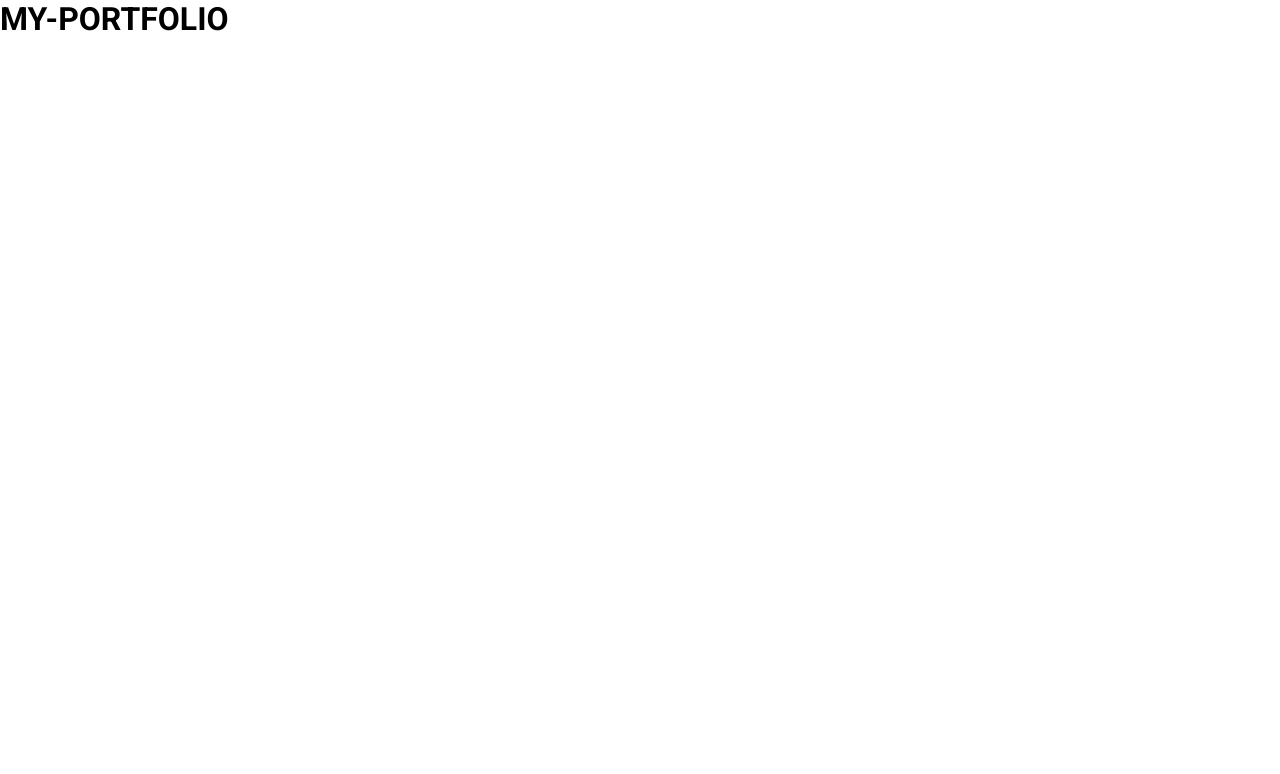
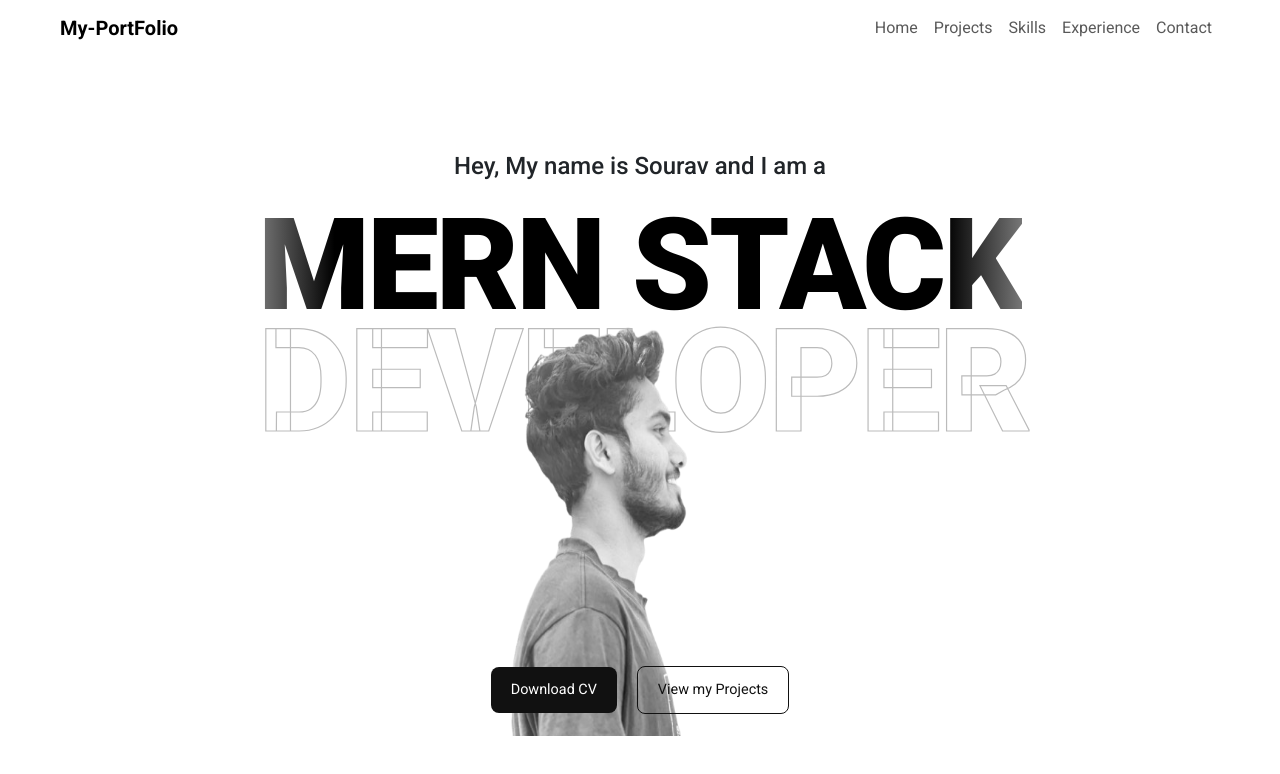
Before and after one commit to sourav11223454/my-portfolio, a React (Vite) app: page / in a window 1280 px wide. Shown: the top 774 px of the page. Built offline with nearby package versions, Linux system fonts and the light colour scheme; a web font is replaced by a local one.

Commit message:
ongoing project

```diff
--- a/index.html
+++ b/index.html
@@ -8,9 +8,11 @@
     <link rel="preconnect" href="https://fonts.googleapis.com">
 <link rel="preconnect" href="https://fonts.gstatic.com" crossorigin>
 <link href="https://fonts.googleapis.com/css2?family=Dancing+Script:wght@400..700&family=Josefin+Sans:ital,wght@0,100..700;1,100..700&family=Oswald:wght@200..700&family=Playfair+Display:ital,wght@0,400..900;1,400..900&family=Roboto:ital,wght@0,100..900;1,100..900&display=swap" rel="stylesheet">
+<link href="https://cdn.jsdelivr.net/npm/bootstrap@5.3.8/dist/css/bootstrap.min.css" rel="stylesheet" integrity="sha384-sRIl4kxILFvY47J16cr9ZwB07vP4J8+LH7qKQnuqkuIAvNWLzeN8tE5YBujZqJLB" crossorigin="anonymous">
   </head>
   <body>
     <div id="root"></div>
     <script type="module" src="/src/main.jsx"></script>
+    <script src="https://cdn.jsdelivr.net/npm/bootstrap@5.3.8/dist/js/bootstrap.bundle.min.js" integrity="sha384-FKyoEForCGlyvwx9Hj09JcYn3nv7wiPVlz7YYwJrWVcXK/BmnVDxM+D2scQbITxI" crossorigin="anonymous"></script>
   </body>
 </html>
--- a/src/App.css
+++ b/src/App.css
@@ -1,6 +1,139 @@
-*{
+* {
   margin: 0;
   padding: 0;
-  font-family: Roboto
-;
+  font-family: Roboto;
 }
+
+.home-text {
+  position: relative;
+  height: 100vh;
+  display: flex;
+  flex-direction: column;
+  justify-content: flex-start;
+  align-items: center;
+  overflow: hidden;
+  background: #fff;
+  font-family: 'Inter', sans-serif;
+  padding-top: 12vh;
+   animation: fadeUp 1s ease forwards;
+}
+
+.intro{
+    animation: fadeUp 0.8s ease forwards;
+  animation-delay: 0.2s;
+  opacity: 0;
+}
+
+.mern {
+  font-size: 8rem;
+  font-weight: 900;
+  background: linear-gradient(90deg,
+      #777 0%,
+      #000 10%,
+      #000 90%,
+      #777 100%);
+  -webkit-background-clip: text;
+  -webkit-text-fill-color: transparent;
+  z-index: 3;
+  letter-spacing: -3px;
+
+  animation: fadeUp 0.8s ease forwards;
+  animation-delay: 0.4s;
+  opacity: 0;
+
+}
+
+.dev {
+  position: absolute;
+  font-size: 9rem;
+  font-weight: 950;
+  color: transparent;
+  -webkit-text-stroke: 1.2px #bbb;
+
+  z-index: 1;
+  letter-spacing: -2px;
+  top: 30%;
+  transform: translateY(20px);
+
+   animation: fadeUp 0.8s ease forwards;
+  animation-delay: 0.6s;
+  opacity: 0;
+
+}
+
+.text-wrapper {
+  position: relative;
+  display: flex;
+  justify-content: center;
+  align-items: center;
+  margin-top: 10px;
+}
+
+.photo {
+  position: absolute;
+  top: 20%;
+  height: 65%;
+  width: 25%;
+  z-index: 2;
+  filter: grayscale(100%);
+  opacity: 90%;
+
+  animation: fadeUp 0.8s ease forwards;
+  animation-delay: 0.8s;
+  opacity: 0;
+}
+
+.buttons {
+  position: absolute;
+  top: 75%;
+  z-index: 4;
+  transform: translateX(50%);
+
+  animation: fadeUp 0.8s ease forwards;
+  animation-delay: 1s;
+  opacity: 0;
+}
+
+.btn {
+  padding: 12px 20px;
+  margin: 10px;
+  border-radius: 8px;
+  font-size: 0.9rem;
+  cursor: pointer;
+}
+
+.btn.dark {
+  background: #111;
+  color: #fff;
+  border: none;
+}
+
+.btn.light {
+  background: transparent;
+  border: 1px solid #111;
+  color: #111;
+}
+
+
+@keyframes fadeUp {
+  from {
+    opacity: 0;
+    transform: translateY(-50%,40px);
+  }
+
+  to {
+    opacity: 1;
+    transform: translateY(0);
+  }
+}
+
+.btn.dark:hover {
+  background: transparent;
+  border: 1px solid black;
+  color: black;
+}
+
+.btn.light:hover {
+  background: #111;
+  color: white;
+}
--- a/src/App.jsx
+++ b/src/App.jsx
@@ -4,7 +4,50 @@ function App() {
 
   return (
     <>
-    <h1>MY-PORTFOLIO</h1>
+      <div>
+        {/* nav-bar */}
+        <nav className="navbar navbar-expand-lg bg-body px-5">
+          <div className="container-fluid ">
+            <a className="navbar-brand fw-bold" href="#">My-PortFolio</a>
+            <button className="navbar-toggler ms-auto" type="button" data-bs-toggle="collapse" data-bs-target="#navbarSupportedContent" aria-controls="navbarSupportedContent" aria-expanded="false" aria-label="Toggle navigation">
+              <span className="navbar-toggler-icon"></span>
+            </button>
+
+            <div className="collapse navbar-collapse " id="navbarSupportedContent">
+              <ul className="navbar-nav ms-auto mb-2 mb-lg-0">
+                <li className="nav-item">
+                  <a className="nav-link" aria-current="page" href="#">Home</a>
+                </li>
+                <li className="nav-item">
+                  <a className="nav-link" href="#">Projects</a>
+                </li>
+                <li className="nav-item">
+                  <a className="nav-link" href="#">Skills</a>
+                </li>
+                <li className="nav-item">
+                  <a className="nav-link" href="#">Experience</a>
+                </li>
+                <li className="nav-item">
+                  <a className="nav-link" href="#">Contact</a>
+                </li>
+              </ul>
+            </div>
+          </div>
+        </nav>
+        {/* home-page */}
+        <section className='home-text'>
+          <h4 className='intro'>Hey, My name is Sourav and I am a</h4>
+          <div>
+            <h1 className='mern'>MERN STACK</h1>
+            <h1 className='dev'>DEVELOPER</h1>
+          </div>
+          <img className='photo' src="photo.png" alt="" />
+          <div className="buttons">
+            <button className="btn dark">Download CV</button>
+            <button className="btn light">View my Projects</button>
+          </div>
+        </section>
+      </div>
     </>
   )
 }
```
Also changed, not shown: public/photo.png (added).
